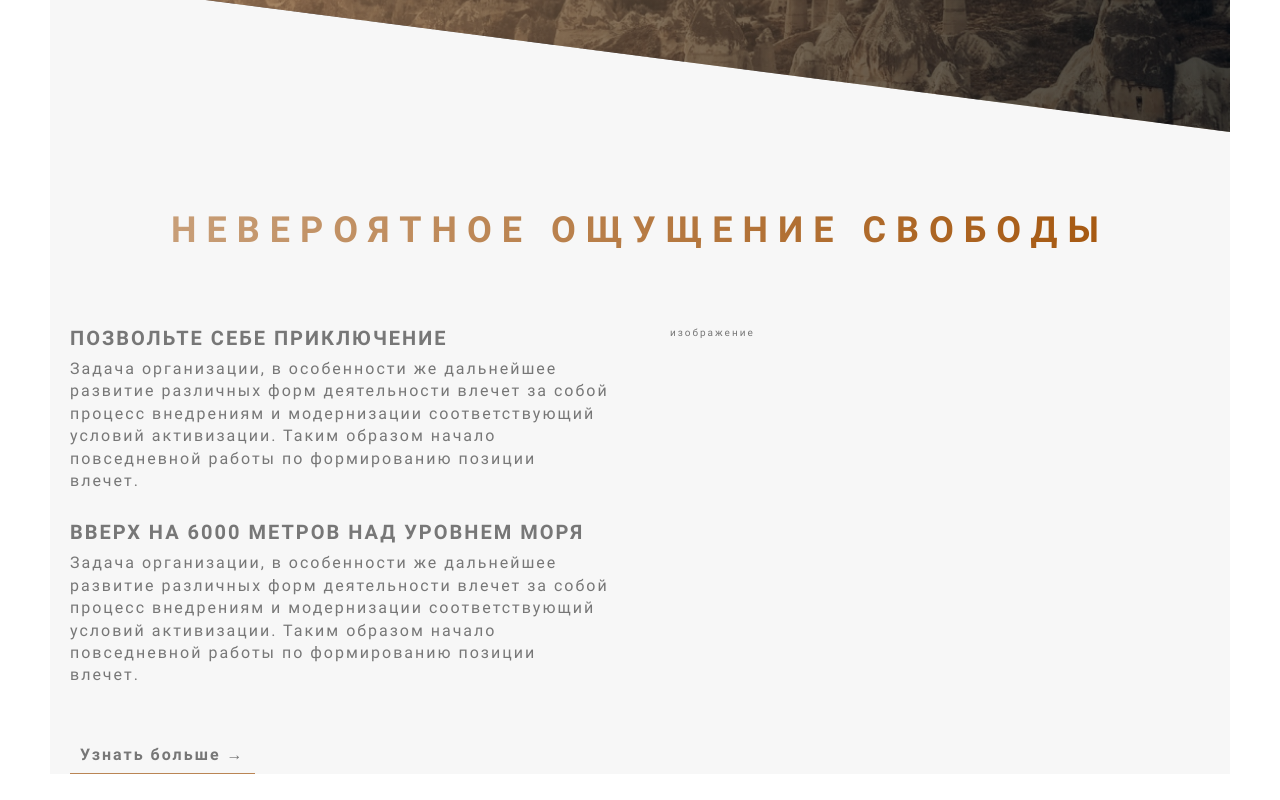
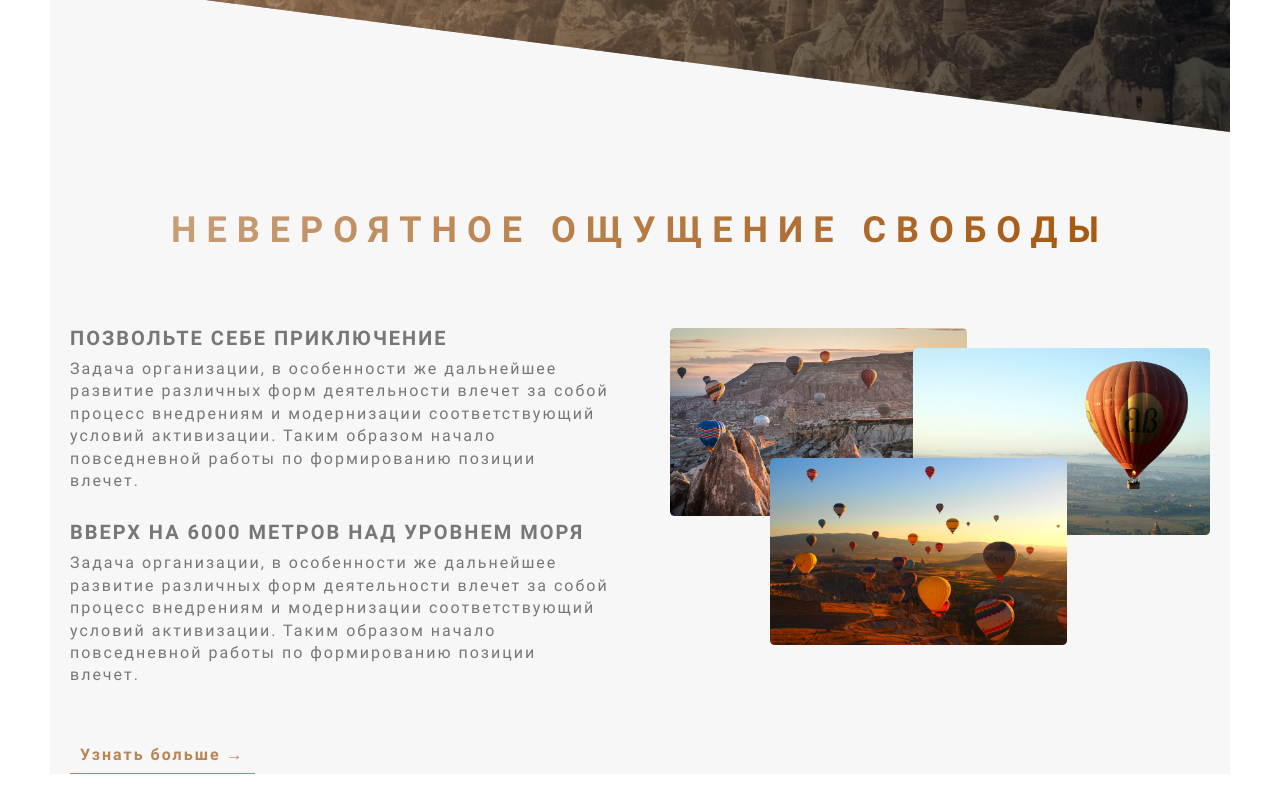
Before and after one commit to OlehTretiakov/balloons_proj, a plain HTML site: page index.html in a window 1280 px wide. Shown: the part 678-1478 px from the top of the page. Drawn offline with Linux system fonts and the light colour scheme.

Commit message:
section about done

```diff
--- a/index.html
+++ b/index.html
@@ -25,6 +25,8 @@
 		</header>
 
 		<main>
+
+
 			<section class="section-about">
 				<div class="text-align-center margin-bottom-80px">
 					<h2 class="title-secondary">невероятное ощущение свободы</h2>
@@ -46,10 +48,16 @@
 						<a href="#" class="btn-text">Узнать больше &rarr;</a>
 					</div>
 					<div class="col-1-of-2">
-						изображение
+						<div class="composition">
+							<img src="./img/composition-1.png" alt="" class="composition__photo composition__photo_n1">
+							<img src="./img/composition-2.png" alt="" class="composition__photo composition__photo_n2">
+							<img src="./img/composition-3.png" alt="" class="composition__photo composition__photo_n3">
+						</div>
 					</div>
 				</div>
 			</section>
+
+
 		</main>
 	</div>
 
--- a/sass/components/_button-text.sass
+++ b/sass/components/_button-text.sass
@@ -4,7 +4,7 @@
        font-size: $font-size-paragraph
        letter-spacing: .2rem
        font-weight: 700
-       color: $color-grey
+       color: $color-brown-light
        text-decoration: none
        padding: 1rem
        border-bottom: 1px solid $color-brown-light
--- /dev/null
+++ b/sass/components/_composition.sass
@@ -0,0 +1,22 @@
+.composition
+    position: relative
+    &__photo
+        position: absolute
+        width: 55%
+        transition: all .2s
+        outline-offset: 1rem
+        &_n1
+            top: 0
+            left: 0
+        &_n2
+            top: 2rem
+            right: 0
+        &_n3
+            top: 13rem
+            left: 10rem
+        &:hover
+            transform: scale(1.05)
+            z-index: 20
+            outline: 1rem solid $color-brown-light
+    &:hover :not(:hover)
+            transform: scale(0.95)
--- a/sass/style.sass
+++ b/sass/style.sass
@@ -9,6 +9,7 @@
 
 @import "components/button.sass"
 @import "components/button-text.sass"
+@import "components/composition.sass"
 
 @import "layout/grid.sass"
 @import "layout/header.sass"
```
Also changed, not shown: css/style.css, img/composition-1.png (added), img/composition-2.png (added), img/composition-3.png (added), 1 other file.
